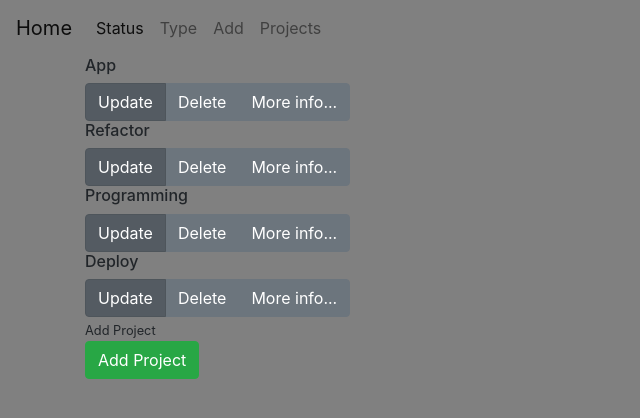
After one commit to samatuulu/python_group_3_homework_49_bektursun_samatbek_uulu, a Django app: page /project/ in a window 1280 px wide. The commit adds this page. Shown: the top 418 px of the page, without its empty margins (0-640 px from the left). Run offline with Django 3.2, Linux system fonts and the light colour scheme; data comes from the database, SQL or seed files in the repository; some libraries are stand-ins or nearby versions.

Commit message:
Created page that shows list of projects.

```diff
--- a/source/issuetracker/templates/base.html
+++ b/source/issuetracker/templates/base.html
@@ -27,7 +27,7 @@
         <a class="nav-item nav-link" href="{% url 'task_add' %}">Add</a>
         {% block menu %} {% endblock %}
 
-      <a class="nav-item nav-link disabled" href="#">Disabled</a>
+      <a class="nav-item nav-link" href="{% url 'project_index' %}">Projects</a>
     </div>
   </div>
 </nav>
--- /dev/null
+++ b/source/issuetracker/templates/project/project_index.html
@@ -0,0 +1,26 @@
+{% extends 'base.html' %}
+
+{% block title %}
+    Projects
+{% endblock %}
+
+{% block content %}
+    {% for i in project %}
+        <h6> {{i}} </h6>
+        <div class="btn-group btn-group-toggle" data-toggle="buttons">
+            <label class="btn btn-secondary active">
+                <input type="radio" name="options" id="option1" autocomplete="off" checked> Update
+            </label>
+            <label class="btn btn-secondary">
+                <input type="radio" name="options" id="option2" autocomplete="off"> Delete
+            </label>
+            <label class="btn btn-secondary">
+                <input type="radio" name="options" id="option3" autocomplete="off"> More info...
+            </label>
+        </div>
+    {% endfor %}
+    <br/>
+    <small>Add Project</small>
+    <br/>
+    <a class="btn btn-success" class="nav-item nav-link" href="#">Add Project</a>
+{% endblock %}
--- /dev/null
+++ b/source/issuetracker/views/project_view.py
@@ -0,0 +1,11 @@
+from django.views.generic import ListView
+
+from issuetracker.models import Project
+
+
+class ProjectIndexView(ListView):
+    template_name = 'project/project_index.html'
+    context_object_name = 'project'
+
+    def get_queryset(self):
+        return Project.objects.all().order_by('created_at')
--- a/source/main/urls.py
+++ b/source/main/urls.py
@@ -19,6 +19,7 @@ from django.urls import path
 from issuetracker.views import IndexView, TaskView, TaskCreateView, TaskUpdateView, TaskDeleteView, TypeIndexView, \
     TypeCreateView, TypeUpdateView, TypeDeleteView, StatusIndexView, StatusCreateView, StatusUpdateView, \
     StatusDeleteView
+from issuetracker.views.project_view import ProjectIndexView
 
 urlpatterns = [
     path('admin/', admin.site.urls),
@@ -35,4 +36,5 @@ urlpatterns = [
     path('status/add/', StatusCreateView.as_view(), name='status_add'),
     path('status/<int:pk>/update/', StatusUpdateView.as_view(), name='status_update'),
     path('status/<int:pk>/delete/', StatusDeleteView.as_view(), name='status_delete'),
+    path('project/', ProjectIndexView.as_view(), name='project_index'),
 ]
```
